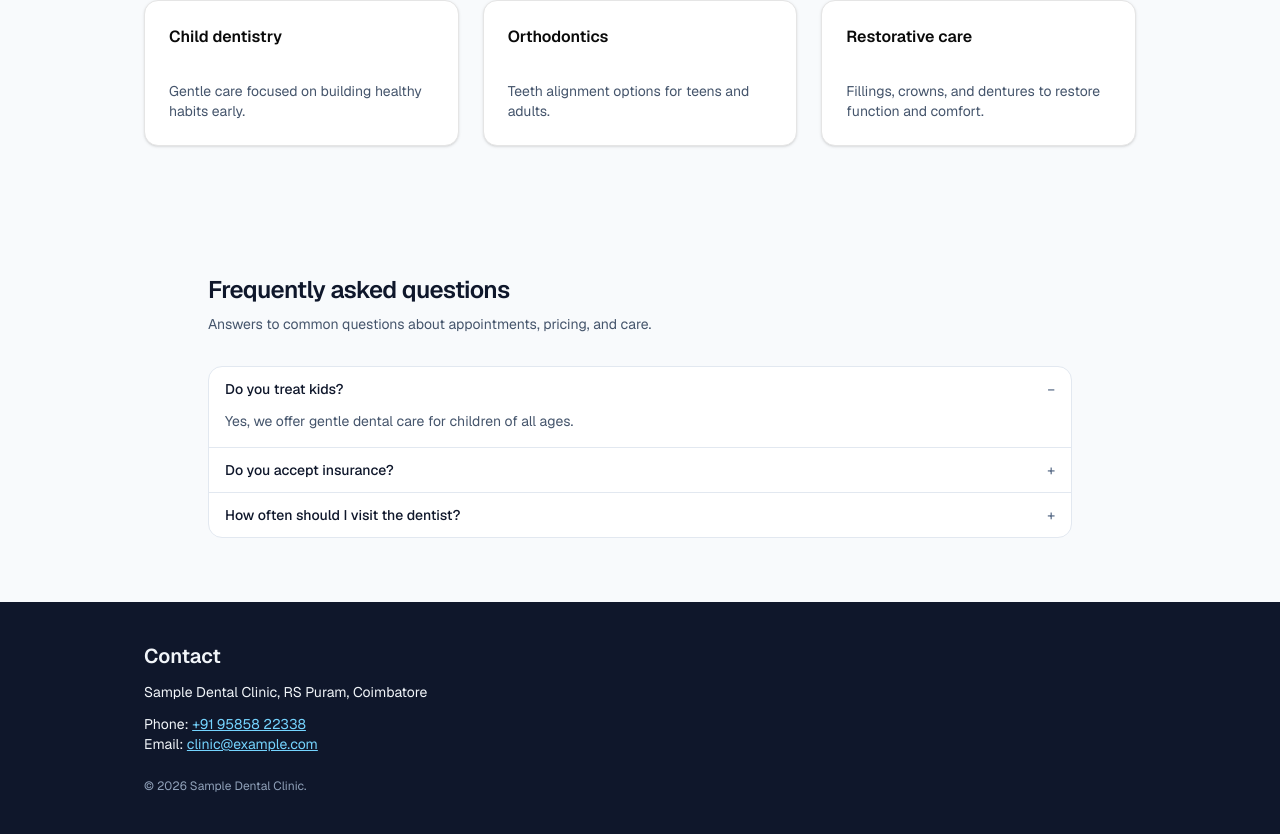
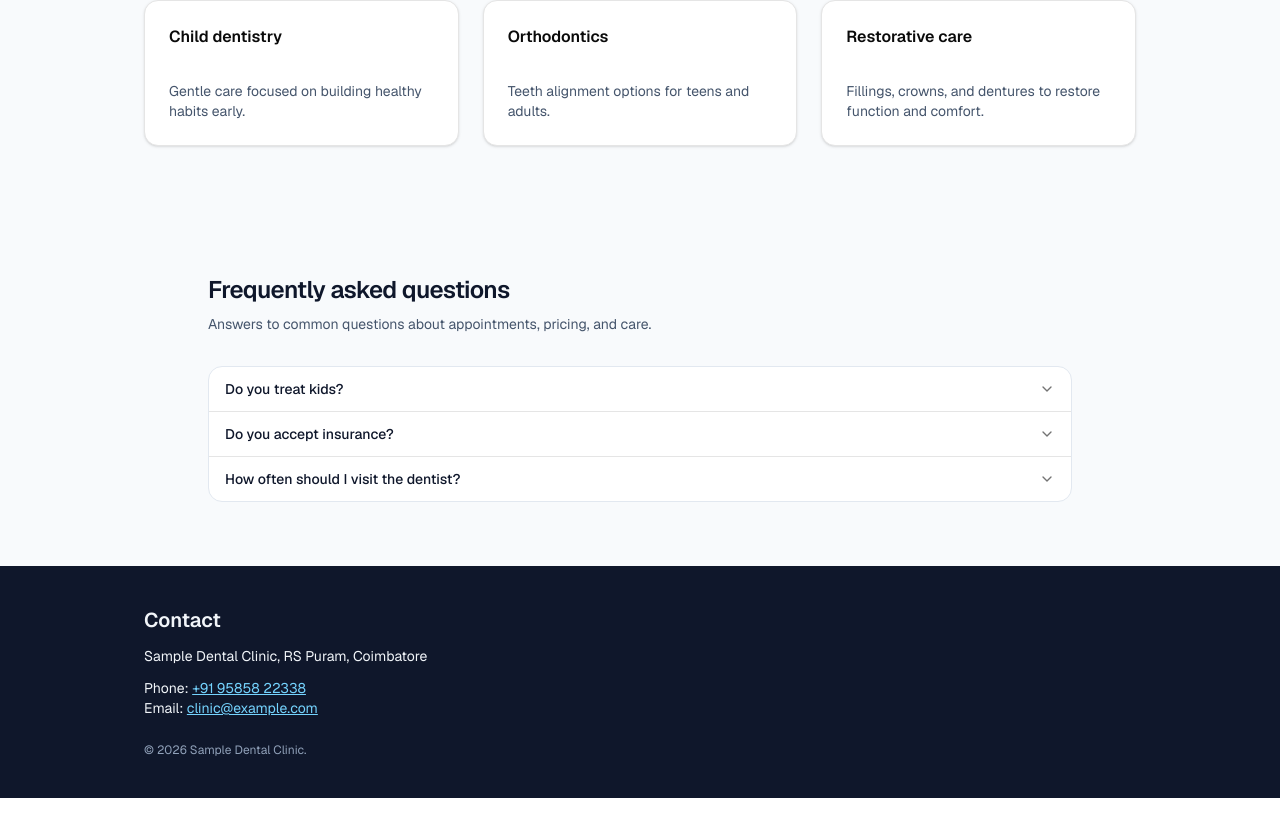
Before and after one commit to fooorrrceee/rr-dental-flip, a Next.js app in the folder landing-course/: page / in a window 1280 px wide. Shown: the part 737-1571 px from the top of the page. After the commit the page ends 1535 px from the top, so only its background shows below. Built offline with nearby package versions, Linux system fonts and the light colour scheme.

Commit message:
convert faq accordion to shadcn/ui item

```diff
--- a/landing-course/app/components/FaqSection.tsx
+++ b/landing-course/app/components/FaqSection.tsx
@@ -1,6 +1,13 @@
 "use client";
 
 import { useState } from "react";
+import {
+  Accordion,
+  AccordionItem,
+  AccordionTrigger,
+  AccordionContent,
+} from "@/components/ui/accordion";
+
 
 const faqs = [
   {
@@ -18,11 +25,6 @@
 ];
 
 export function FaqSection() {
-  const [openIndex, setOpenIndex] = useState<number | null>(0);
-
-  const toggle = (index: number) => {
-    setOpenIndex((current) => (current === index ? null : index));
-  };
 
   return (
     <section id="faq" className="bg-slate-50 py-16">
@@ -35,31 +37,24 @@
         </p>
 
         <div className="mt-8 divide-y divide-slate-200 border border-slate-200 rounded-xl bg-white">
-          {faqs.map((item, index) => {
-            const isOpen = openIndex === index;
+            <Accordion type="single" collapsible>
+            {faqs.map((item, index) => (
+                <AccordionItem
+                key={item.question}
+                value={`item-${index}`}
+                >
+                    <AccordionTrigger className="px-4 py-3 text-left text-sm font-medium text-slate-900">
+                        {item.question}
+                    </AccordionTrigger>
+                    <AccordionContent className="px-4 pb-4 text-sm text-slate-600">
+                        {item.answer}
+                    </AccordionContent>
+                </AccordionItem>
+            ))}
+            </Accordion>
 
-            return (
-              <div key={item.question}>
-                <button
-                  type="button"
-                  onClick={() => toggle(index)}
-                  className="flex w-full items-center justify-between px-4 py-3 text-left text-sm font-medium text-slate-900 focus:outline-none focus-visible:ring-2 focus-visible:ring-sky-500"
-                  aria-expanded={isOpen}
-                >
-                  <span>{item.question}</span>
-                  <span className="ml-4 text-slate-500">
-                    {isOpen ? "−" : "+"}
-                  </span>
-                </button>
 
-                {isOpen && (
-                  <div className="px-4 pb-4 text-sm text-slate-600">
-                    {item.answer}
-                  </div>
-                )}
-              </div>
-            );
-          })}
+
         </div>
       </div>
     </section>
--- /dev/null
+++ b/landing-course/components/ui/accordion.tsx
@@ -0,0 +1,66 @@
+"use client"
+
+import * as React from "react"
+import { ChevronDownIcon } from "lucide-react"
+import { Accordion as AccordionPrimitive } from "radix-ui"
+
+import { cn } from "@/lib/utils"
+
+function Accordion({
+  ...props
+}: React.ComponentProps<typeof AccordionPrimitive.Root>) {
+  return <AccordionPrimitive.Root data-slot="accordion" {...props} />
+}
+
+function AccordionItem({
+  className,
+  ...props
+}: React.ComponentProps<typeof AccordionPrimitive.Item>) {
+  return (
+    <AccordionPrimitive.Item
+      data-slot="accordion-item"
+      className={cn("border-b last:border-b-0", className)}
+      {...props}
+    />
+  )
+}
+
+function AccordionTrigger({
+  className,
+  children,
+  ...props
+}: React.ComponentProps<typeof AccordionPrimitive.Trigger>) {
+  return (
+    <AccordionPrimitive.Header className="flex">
+      <AccordionPrimitive.Trigger
+        data-slot="accordion-trigger"
+        className={cn(
+          "focus-visible:border-ring focus-visible:ring-ring/50 flex flex-1 items-start justify-between gap-4 rounded-md py-4 text-left text-sm font-medium transition-all outline-none hover:underline focus-visible:ring-[3px] disabled:pointer-events-none disabled:opacity-50 [&[data-state=open]>svg]:rotate-180",
+          className
+        )}
+        {...props}
+      >
+        {children}
+        <ChevronDownIcon className="text-muted-foreground pointer-events-none size-4 shrink-0 translate-y-0.5 transition-transform duration-200" />
+      </AccordionPrimitive.Trigger>
+    </AccordionPrimitive.Header>
+  )
+}
+
+function AccordionContent({
+  className,
+  children,
+  ...props
+}: React.ComponentProps<typeof AccordionPrimitive.Content>) {
+  return (
+    <AccordionPrimitive.Content
+      data-slot="accordion-content"
+      className="data-[state=closed]:animate-accordion-up data-[state=open]:animate-accordion-down overflow-hidden text-sm"
+      {...props}
+    >
+      <div className={cn("pt-0 pb-4", className)}>{children}</div>
+    </AccordionPrimitive.Content>
+  )
+}
+
+export { Accordion, AccordionItem, AccordionTrigger, AccordionContent }
```
